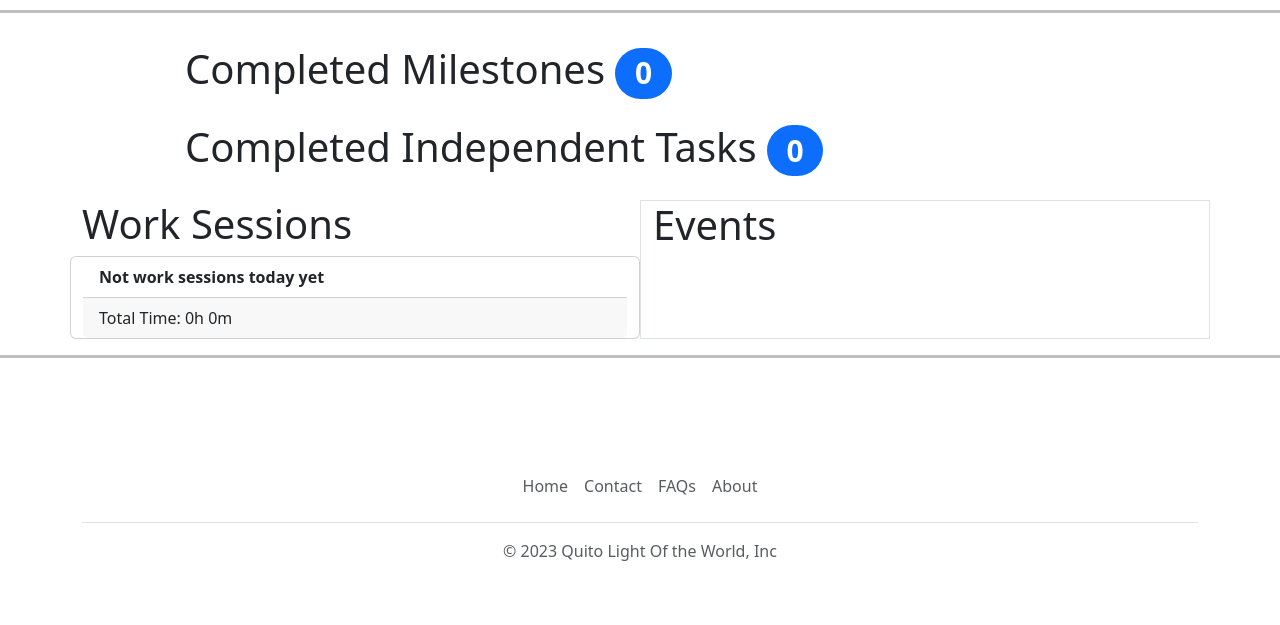
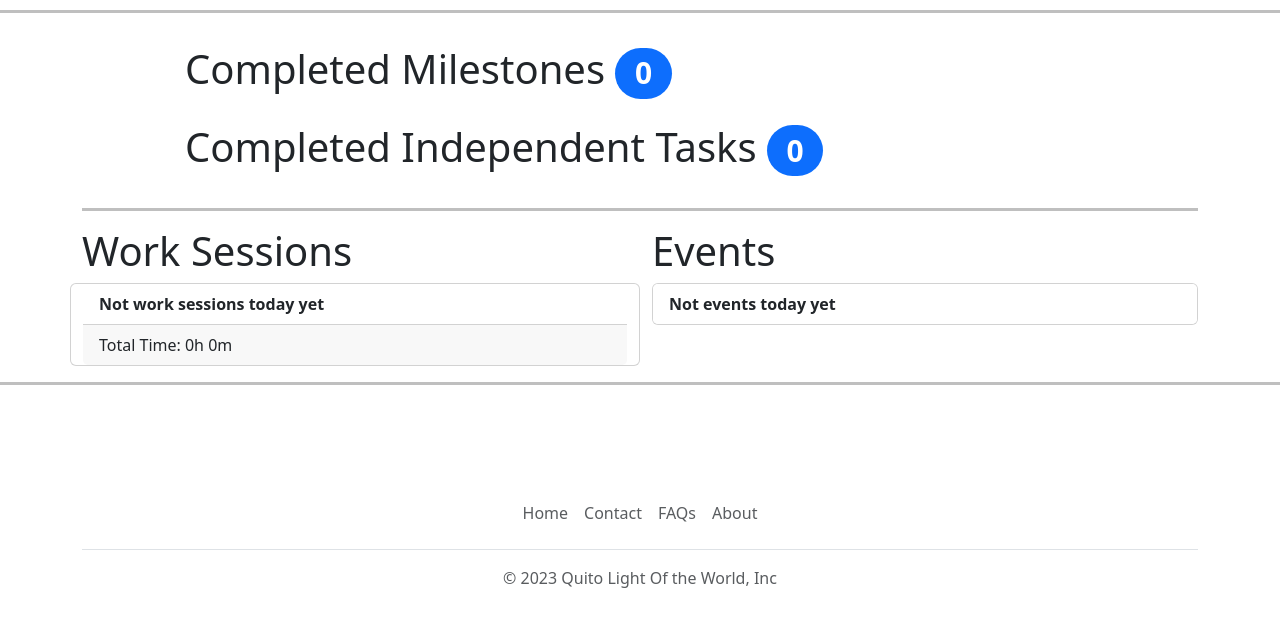
Before and after one commit to danieluxury88/CS50_FinalProject, a Django app: page /today-report in a window 1280 px wide. Shown: the part 271-896 px from the top of the page. Before the commit the page ends 832 px from the top, so only its background shows below. Run offline with Django 3.2, Linux system fonts and the light colour scheme; data that the repository does not hold is empty.

Commit message:
Add events counter on report

```diff
--- a/home/templates/home/report.html
+++ b/home/templates/home/report.html
@@ -46,7 +46,7 @@
                 {% endfor %}
             </div>
         </div>
-
+        <hr style="border-top: 3px solid black;">
         <div class="row justify-content-between my-2">
             <div class="col-md-6">
                 <div class="row">
@@ -68,8 +68,17 @@
                 </div>
             </div>
 
-            <div class="col-md-6 border">
+            <div class="col-md-6">
                 <h1>Events</h1>
+                <div class="card ws_list_container">
+                    <ul class="list-group list-group-flush">
+                        {% for event_type in event_types %}
+                        <li class="list-group-item jus"> <strong> {{event_type.title}}: </strong> {{event_type.events.all|length}}</li>
+                        {% empty %}
+                        <li class="list-group-item jus"> <strong> Not events today yet </strong></li>
+                        {% endfor %}
+                    </ul>
+                </div>
             </div>
         </div>
     </div>
--- a/home/templates/home/test.html
+++ b/home/templates/home/test.html
@@ -3,11 +3,6 @@
 {% load static %}
 
 {% block content %}
-
-
-
-
-
 
 
 
--- a/home/views.py
+++ b/home/views.py
@@ -133,6 +133,11 @@ class ReportView(View):
         today_work_sessions = WorkSession.get_today_work_sessions()
         today_total_work_session_duration = WorkSession.get_todays_work_sessions_duration()
 
+        # Define a Prefetch object that filters events based on today's date
+        today = timezone.now().date()
+        events_today_prefetch = Prefetch('events', queryset=Event.objects.filter(date__date=today))
+        event_types = EventType.objects.all().prefetch_related(events_today_prefetch)
+
 
         context= {
                   "current_cycle_str":current_cycle_str,
@@ -140,6 +145,7 @@ class ReportView(View):
                   "completed_independent_tasks":completed_independent_tasks,
                   "today_work_sessions":today_work_sessions,
                 "today_total_work_session_duration":today_total_work_session_duration,
+                "event_types":event_types,
 
               }
         return render(request, 'home/report.html', context)
```
